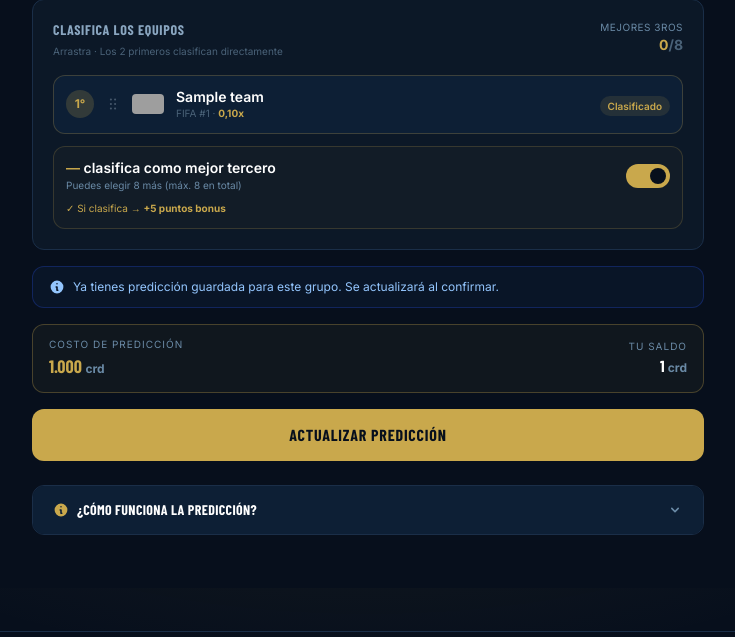
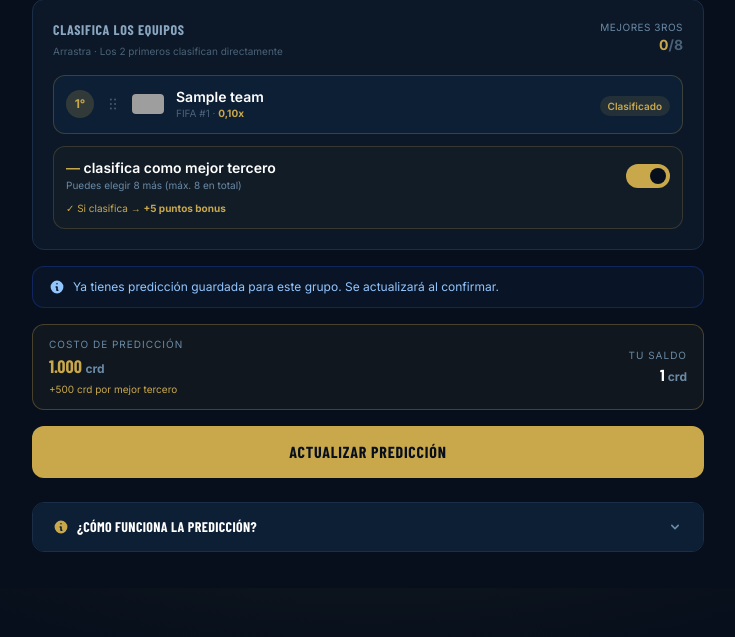
Before and after one commit to Dolopex/Wcpredictor, a Django app: page /grupos/predecir/A/ in a window 1280 px wide. Shown: the part 212-849 px from the top of the page, without its empty margins (272-1007 px from the left). Run offline with Django 5.2, Linux system fonts and the light colour scheme; a user stored in the database is signed in; tables that the repository leaves empty hold one stand-in row (values such as "Sample post"); some libraries are stand-ins or nearby versions; some web fonts are replaced; grey boxes are pictures that could not be loaded.

Commit message:
fix: deduct 500 extra credits when mejor tercero toggle is activated

```diff
--- a/templates/tournament/group_predict.html
+++ b/templates/tournament/group_predict.html
@@ -141,7 +141,8 @@
          style="background: rgba(201,168,76,0.05)">
       <div>
         <p class="text-[10px] text-[#6A8AA6] uppercase tracking-widest">Costo de predicción</p>
-        <p class="font-display font-bold text-gold text-lg">{{ group_bet|crd }} <span class="text-xs font-sans text-[#6A8AA6]">crd</span></p>
+        <p class="font-display font-bold text-gold text-lg" id="cost-display">{{ group_bet|crd }} <span class="text-xs font-sans text-[#6A8AA6]">crd</span></p>
+        <p class="text-[10px] text-gold mt-0.5 hidden" id="third-cost-line">+{{ third_best_fee|crd }} crd por mejor tercero</p>
       </div>
       <div class="text-right">
         <p class="text-[10px] text-[#6A8AA6] uppercase tracking-widest">Tu saldo</p>
@@ -325,19 +326,22 @@ function toggleThirdAdvances() {
 }
 
 function renderToggle() {
-  const btn   = document.getElementById('third-toggle-btn');
-  const knob  = document.getElementById('third-toggle-knob');
-  const bonus = document.getElementById('third-bonus-text');
+  const btn       = document.getElementById('third-toggle-btn');
+  const knob      = document.getElementById('third-toggle-knob');
+  const bonus     = document.getElementById('third-bonus-text');
+  const costLine  = document.getElementById('third-cost-line');
   if (thirdAdvancesActive) {
     btn.style.background  = '#C9A84C';
     knob.style.background = '#070F1C';
     knob.style.transform  = 'translateX(20px)';
     bonus.classList.remove('hidden');
+    if (costLine) costLine.classList.remove('hidden');
   } else {
     btn.style.background  = '#1A2E48';
     knob.style.background = '#4A6278';
     knob.style.transform  = 'translateX(0)';
     bonus.classList.add('hidden');
+    if (costLine) costLine.classList.add('hidden');
   }
 }
 
--- a/tournament/views.py
+++ b/tournament/views.py
@@ -142,6 +142,7 @@ def group_predict_view(request, group_name):
         teams_data = [{'team': t, 'net_mult': mult_map[t.id]} for t in teams]
 
     GROUP_BET = 1000
+    THIRD_BEST_FEE = 500
 
     context = {
         'group': group,
@@ -151,11 +152,15 @@ def group_predict_view(request, group_name):
         'thirds_count': thirds_count,
         'thirds_remaining': thirds_remaining,
         'group_bet': GROUP_BET,
+        'third_best_fee': THIRD_BEST_FEE,
     }
 
     if request.method == 'POST':
         from django.db import transaction
         from accounts.models import UserProfile
+
+        GROUP_BET = 1000
+        THIRD_BEST_FEE = 500
 
         order_ids = [request.POST.get(f'order_{i}', '').strip() for i in range(1, 5)]
 
@@ -170,6 +175,8 @@ def group_predict_view(request, group_name):
 
         third_advances = request.POST.get('third_advances') == '1'
 
+        new_bet = GROUP_BET + (THIRD_BEST_FEE if third_advances else 0)
+
         if third_advances and thirds_count >= 8:
             messages.error(request, 'Ya alcanzaste el límite de 8 mejores terceros seleccionados.')
             return render(request, 'tournament/group_predict.html', context)
@@ -182,7 +189,6 @@ def group_predict_view(request, group_name):
             messages.error(request, 'Equipo no válido.')
             return render(request, 'tournament/group_predict.html', context)
 
-        new_bet = GROUP_BET
         old_bet = existing.bet_credits if existing else 0
         # Créditos disponibles = saldo actual + lo apostado previamente en este grupo (se devuelve)
         effective_available = user_credits + old_bet
```
